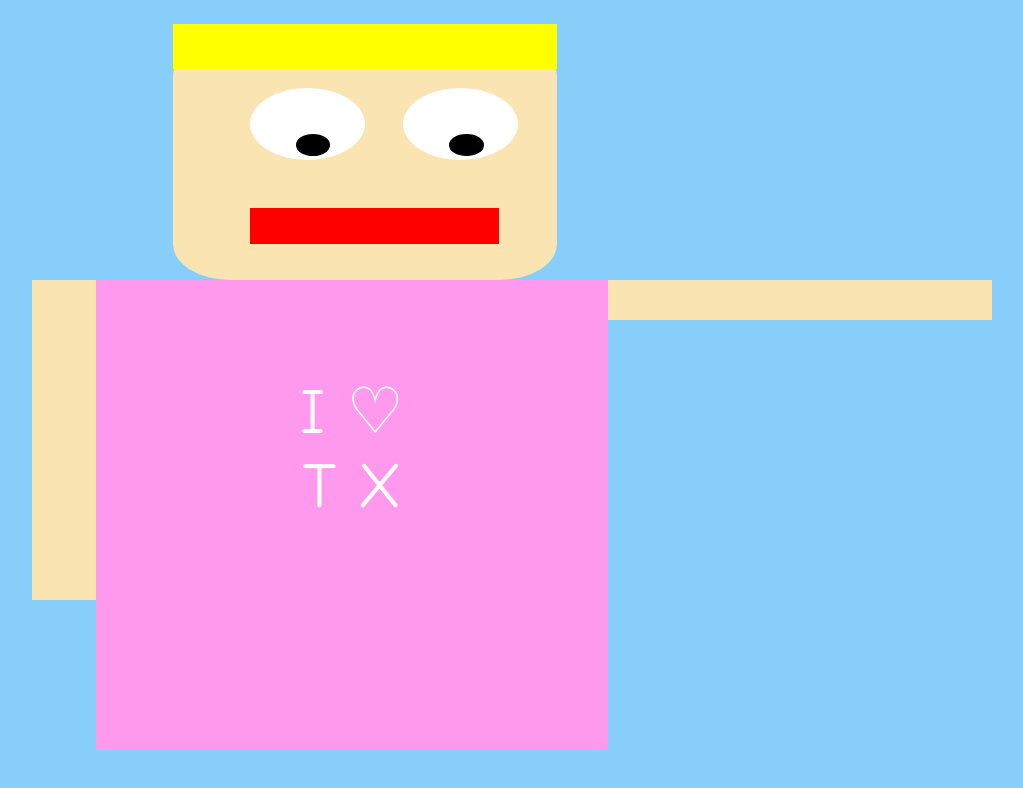
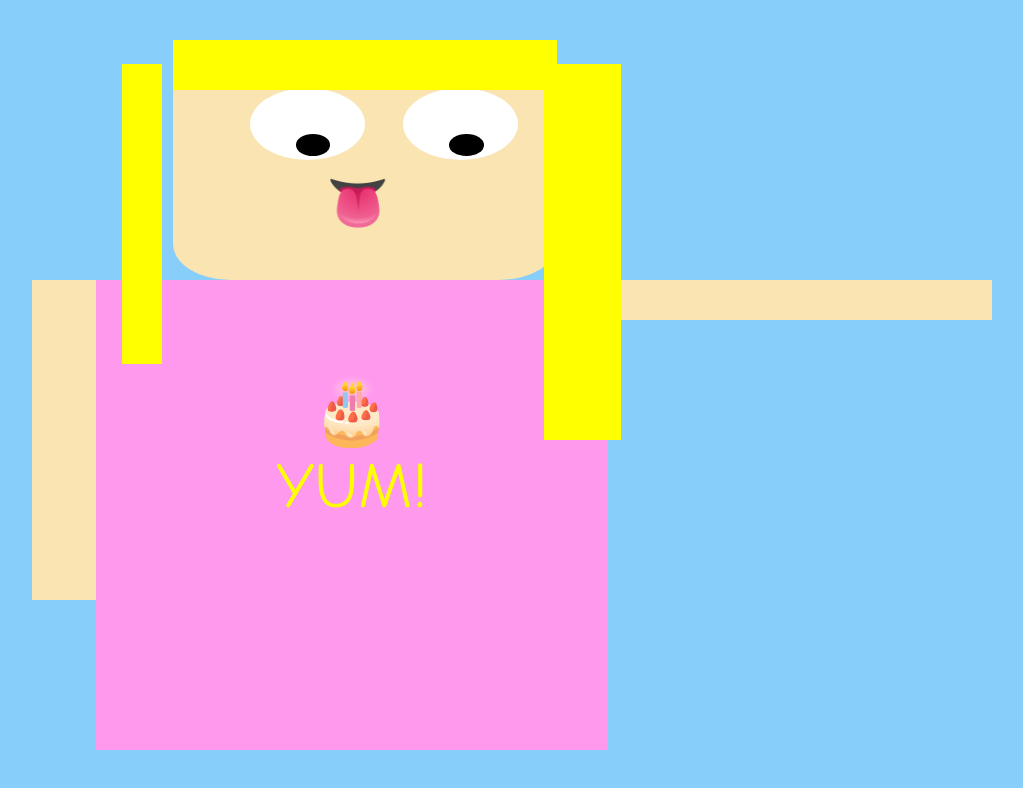
Before and after one commit to myshacodes/robot, a plain HTML site: page index.html in a window 1280 px wide. Shown: the whole page, without its empty margins (224-1247 px from the left). Drawn offline with Linux system fonts and the light colour scheme.

Commit message:
updates to robot

```diff
--- a/index.html
+++ b/index.html
@@ -17,16 +17,18 @@
           <div class="pupil" id="leftpupil"></div>
         </div>
         <div id="nose"></div>
-            <div id="mouth"></div>
-
-
+        <div><p class="p2">👅</p></div>
       </div>
       <div id="bangs"></div>
-            <div class="">
       <div class="arm" id="rightarm"></div>
-          <div id="body"><p style="color: white;">I ♡<br/>T X</p></div>
-          <div class="arm" id="leftarm" ></div>
+      <div id="body">
+        <p style="color:yellow;">🎂<br />YUM!</p>
       </div>
+      <div class="arm" id="leftarm"></div>
+      <div id="haironleft"></div>
+      <div id="haironright"></div>
+    </div>
+
     <script src="robot.js"></script>
   </body>
 </html>
--- a/robot.js
+++ b/robot.js
@@ -1,8 +1,7 @@
 var rightEye = document.getElementById("righteye");
 var leftEye = document.getElementById("lefteye");
 var leftArm = document.getElementById("leftarm");
-var leftPupil = document.getElementById("leftpupil");
-var rightPupil = document.getElementById("rightpupil");
+var leftArm = document.getElementById("leftarm");
 
 rightEye.addEventListener("click", moveUpDown);
 leftEye.addEventListener("click", moveUpDown);
@@ -35,4 +34,3 @@ function moveRightLeft(e) {
     }
   }
 }
-function otherAnimation(e) {}
--- a/style.css
+++ b/style.css
@@ -1,9 +1,15 @@
 body {
-  font-family: "Comic Sans MS", cursive, sans-serif;
+  font-family: Comic Sans MS;
   background-color: lightskyblue;
 }
 p {
   font-size: 4em;
+}
+.p2 {
+  position: absolute;
+  left: 40%;
+  top: 35%;
+  font-size: 50px;
 }
 .eye {
   background-color: white;
@@ -56,10 +62,9 @@ p {
 
 #mouth {
   position: absolute;
-  width: 65%;
-  height: 15%;
-  left: 20%;
-  top: 70%;
+  left: 40%;
+  top: 65%;
+  border-radius: 50%;
   background-color: red;
 }
 #body {
@@ -86,15 +91,25 @@ p {
 #bangs {
   position: absolute;
   left: 31%;
-  top: 3%;
+  top: 5%;
   background-color: yellow;
   width: 30%;
-  height: 45px;
+  height: 50px;
 }
-.hair {
+#haironright {
   position: absolute;
-  top: 50%;
-  left: 50%;
+  left: 27%;
+  top: 8%;
+  width: 40px;
+  height: 300px;
   background-color: yellow;
-  width: 50px;
 }
+#haironleft {
+  position: absolute;
+  left: 60%;
+  top: 8%;
+  background-color: yellow;
+  width: 6%;
+  height: 47%;
+}
+/* Click the eyes, pupils, and left arm for animation! */
```
Lines whose indentation alone changed are shown as unchanged.
